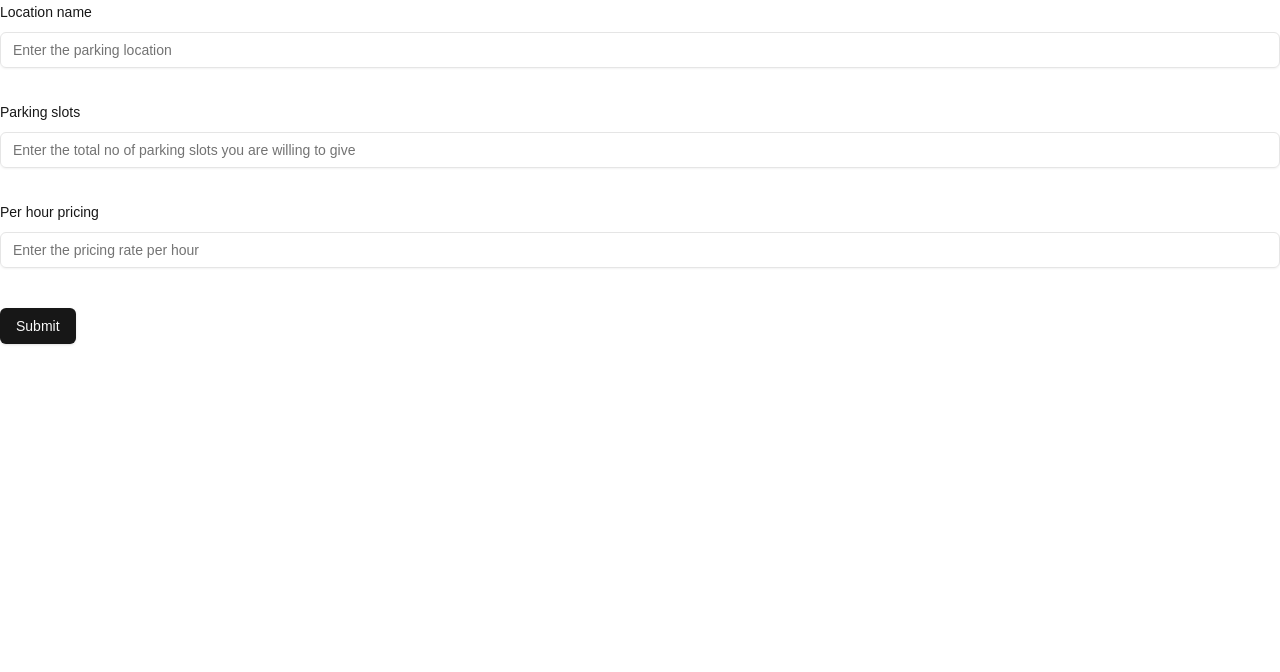
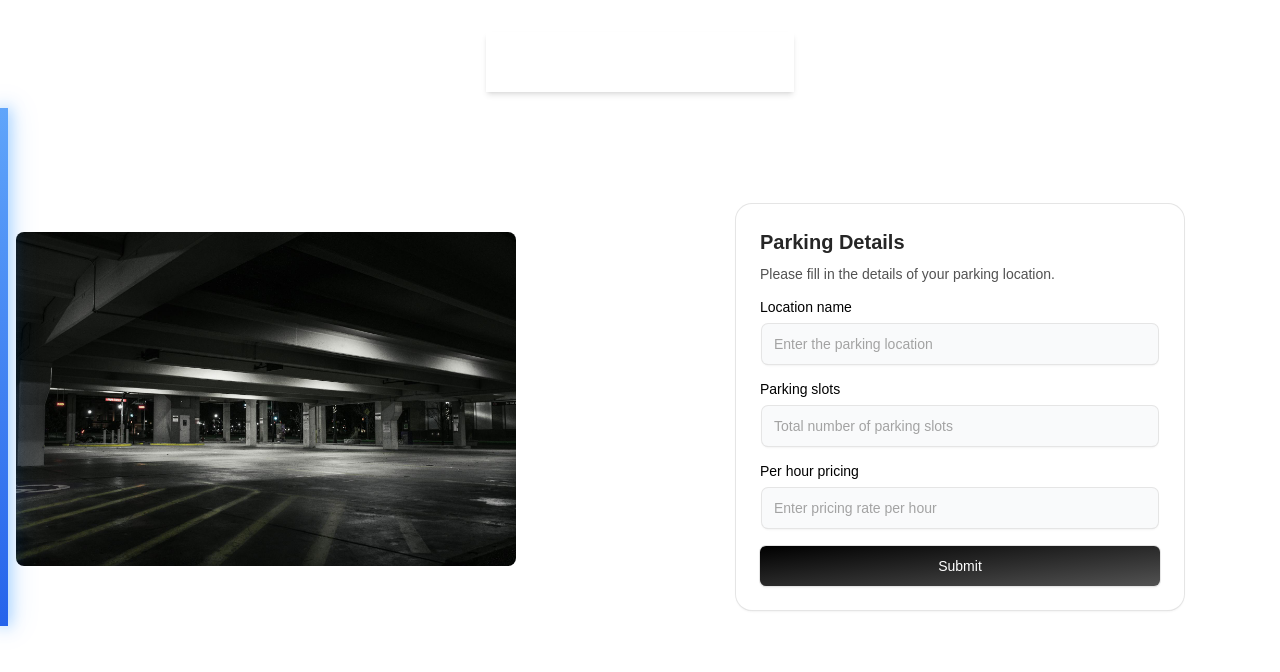
Before and after one commit to Liquidator04/Parkit, a Next.js app: page /hostform in a window 1280 px wide. Shown: the top 672 px of the page. Built offline with nearby package versions, Linux system fonts and the light colour scheme.

Commit message:
host form

```diff
--- a/package.json
+++ b/package.json
@@ -16,6 +16,7 @@
     "@radix-ui/react-slot": "^1.1.0",
     "@supabase/ssr": "^0.5.1",
     "@supabase/supabase-js": "^2.45.4",
+    "@tabler/icons-react": "^3.17.0",
     "class-variance-authority": "^0.7.0",
     "clsx": "^2.1.1",
     "framer-motion": "^11.5.5",
--- a/src/app/globals.css
+++ b/src/app/globals.css
@@ -2,6 +2,11 @@
 @tailwind components;
 @tailwind utilities;
 
+@layer utilities {
+  .shadow-glow {
+    box-shadow: 0 0 15px rgba(0, 128, 255, 0.5), 0 0 30px rgba(0, 128, 255, 0.3);
+  }
+}
 :root {
   --background: #ffffff;
   --foreground: #171717;
--- a/src/app/hostform/page.jsx
+++ b/src/app/hostform/page.jsx
@@ -1,9 +1,45 @@
 import { ProfileForm } from "@/components/host-form";
+import Image from 'next/image';
+import signinimage from "../public/signinpic.jpg";
 
-export default function page() {
+
+
+
+import { Montserrat } from 'next/font/google';
+
+const montserrat = Montserrat({
+  subsets: ['latin'],
+  weight: ['400', '600', '700'], // Choose the weights you need
+});
+
+export default function Page() {
   return (
     <>
-      <ProfileForm />
+<div className={montserrat.className}>
+<div className="flex justify-center mt-8">
+  <h1 className="text-5xl md:text-6xl font-extrabold text-white mb-4 shadow-md">
+    Let's Host
+  </h1>
+</div>
+    </div>
+    <div className="flex items-center justify-between max-w-7xl mx-auto p-4 relative mt-15">
+
+      {/* Glowing line */}
+      <div className="absolute left-0 top-0 h-full w-2 bg-gradient-to-b from-blue-400 to-blue-600 shadow-glow" />
+
+      <div className="w-1/2 pr-4 mt-16">
+        <Image
+          src={signinimage}
+          alt="Description of the image"
+          width={500}
+          height={300}
+          className="rounded-lg"
+        />
+      </div>
+      <div className="w-1/2 pl-4">
+        <ProfileForm />
+      </div>
+    </div>
     </>
   );
 }
--- a/src/app/payment/page.jsx
+++ b/src/app/payment/page.jsx
@@ -2,10 +2,12 @@
 import React, { useState } from "react";
 import Script from "next/script";
 
+import { useRouter } from "next/navigation"; // Import useRouter
+
 const PaymentPage = () => {
   const [hours, setHours] = useState(1); // Default to 1 hour
   const [isProcessing, setIsProcessing] = useState(false);
-
+  const router = useRouter();
   const RATE_PER_HOUR = 10;
   const AMOUNT = hours * RATE_PER_HOUR; // Calculate amount based on hours
 
@@ -31,7 +33,7 @@ const PaymentPage = () => {
         order_id: data.orderId, // Order ID from the backend
         handler: function (response) {
           console.log("Payment Successful", response);
-
+          router.push(`/parkingqr/${data.orderId}`);
         },
         prefill: {
           name: "John Doe",
--- a/src/components/host-form.jsx
+++ b/src/components/host-form.jsx
@@ -1,22 +1,19 @@
 "use client";
 
 import { createClient } from "@supabase/supabase-js";
-
 import { zodResolver } from "@hookform/resolvers/zod";
 import { useForm } from "react-hook-form";
 import { z } from "zod";
-
 import { Button } from "@/components/ui/button";
 import {
   Form,
   FormControl,
-  FormDescription,
   FormField,
-  FormItem,
   FormLabel,
   FormMessage,
 } from "@/components/ui/form";
 import { Input } from "@/components/ui/input";
+import { Label } from "@/components/ui/label"; // Import your Label component
 
 const formSchema = z.object({
   Locationname: z.string().min(2, {
@@ -31,29 +28,26 @@ const formSchema = z.object({
 });
 
 export function ProfileForm() {
-  // 1. Define your form.
   const form = useForm({
     resolver: zodResolver(formSchema),
     defaultValues: {},
   });
 
-  // 2. Define a submit handler.
   async function onSubmit(values) {
-    // Creating the host with numeric values
     const supabase = createClient(
       process.env.NEXT_PUBLIC_SUPABASE_URL,
       process.env.NEXT_PUBLIC_SUPABASE_ANON_KEY
     );
     try {
-      let data = {
+      const data = {
         place: values.Locationname,
         ParkingSlots: values.Parkingslots,
         Pricing: values.Perhourpricing,
       };
-      const res = await fetch("/api/geolocation", {
+      await fetch("/api/geolocation", {
         method: "POST",
-        header: {
-          "Content-Type": "application/json", // Specify the content type
+        headers: {
+          "Content-Type": "application/json",
         },
         body: JSON.stringify(data),
       });
@@ -63,58 +57,60 @@ export function ProfileForm() {
   }
 
   return (
+    <div className="max-w-md mt-20 w-full mx-auto p-6 rounded-2xl shadow-input bg-white dark:bg-black">
+      <h2 className="font-bold text-xl text-neutral-800 dark:text-neutral-200">Parking Details</h2>
+      <p className="text-neutral-600 text-sm max-w-sm mt-2 dark:text-neutral-300">
+        Please fill in the details of your parking location.
+      </p>
       <Form {...form}>
-      <form onSubmit={form.handleSubmit(onSubmit)} className="space-y-8">
+        <form onSubmit={form.handleSubmit(onSubmit)} className="space-y-4 mt-4">
           <FormField
             control={form.control}
             name="Locationname"
             render={({ field }) => (
-            <FormItem>
+              <div className="flex flex-col space-y-2">
                 <FormLabel>Location name</FormLabel>
                 <FormControl>
                   <Input placeholder="Enter the parking location" {...field} />
                 </FormControl>
-              <FormDescription></FormDescription>
                 <FormMessage />
-            </FormItem>
+              </div>
             )}
           />
           <FormField
             control={form.control}
             name="Parkingslots"
             render={({ field }) => (
-            <FormItem>
+              <div className="flex flex-col space-y-2">
                 <FormLabel>Parking slots</FormLabel>
                 <FormControl>
-                <Input
-                  placeholder="Enter the total no of parking slots you are willing to give"
-                  {...field}
-                />
+                  <Input placeholder="Total number of parking slots" {...field} />
                 </FormControl>
-              <FormDescription></FormDescription>
                 <FormMessage />
-            </FormItem>
+              </div>
             )}
           />
           <FormField
             control={form.control}
             name="Perhourpricing"
             render={({ field }) => (
-            <FormItem>
+              <div className="flex flex-col space-y-2">
                 <FormLabel>Per hour pricing</FormLabel>
                 <FormControl>
-                <Input
-                  placeholder="Enter the pricing rate per hour"
-                  {...field}
-                />
+                  <Input placeholder="Enter pricing rate per hour" {...field} />
                 </FormControl>
-              <FormDescription></FormDescription>
                 <FormMessage />
-            </FormItem>
+              </div>
             )}
           />
-        <Button type="submit">Submit</Button>
+          <Button
+            type="submit"
+            className="bg-gradient-to-br from-black to-neutral-600 w-full text-white rounded-md h-10 font-medium shadow-input"
+          >
+            Submit
+          </Button>
         </form>
       </Form>
+    </div>
   );
 }
--- a/src/components/ui/input.jsx
+++ b/src/components/ui/input.jsx
@@ -1,19 +1,58 @@
-import * as React from "react"
-
-import { cn } from "@/lib/utils"
+// Input component extends from shadcnui - https://ui.shadcn.com/docs/components/input
+"use client";;
+import * as React from "react";
+import { cn } from "@/lib/utils";
+import { useMotionTemplate, useMotionValue, motion } from "framer-motion";
 
 const Input = React.forwardRef(({ className, type, ...props }, ref) => {
+  const radius = 100; // change this to increase the rdaius of the hover effect
+  const [visible, setVisible] = React.useState(false);
+
+  let mouseX = useMotionValue(0);
+  let mouseY = useMotionValue(0);
+
+  function handleMouseMove({
+    currentTarget,
+    clientX,
+    clientY
+  }) {
+    let { left, top } = currentTarget.getBoundingClientRect();
+
+    mouseX.set(clientX - left);
+    mouseY.set(clientY - top);
+  }
   return (
-    (<input
-      type={type}
-      className={cn(
-        "flex h-9 w-full rounded-md border border-input bg-transparent px-3 py-1 text-sm shadow-sm transition-colors file:border-0 file:bg-transparent file:text-sm file:font-medium file:text-foreground placeholder:text-muted-foreground focus-visible:outline-none focus-visible:ring-1 focus-visible:ring-ring disabled:cursor-not-allowed disabled:opacity-50",
-        className
-      )}
-      ref={ref}
-      {...props} />)
+    (<motion.div
+      style={{
+        background: useMotionTemplate`
+      radial-gradient(
+        ${visible ? radius + "px" : "0px"} circle at ${mouseX}px ${mouseY}px,
+        var(--blue-500),
+        transparent 80%
+      )
+    `,
+      }}
+      onMouseMove={handleMouseMove}
+      onMouseEnter={() => setVisible(true)}
+      onMouseLeave={() => setVisible(false)}
+      className="p-[2px] rounded-lg transition duration-300 group/input">
+      <input
+        type={type}
+        className={cn(
+          `flex h-10 w-full border-none bg-gray-50 dark:bg-zinc-800 text-black dark:text-white shadow-input rounded-md px-3 py-2 text-sm  file:border-0 file:bg-transparent
+        file:text-sm file:font-medium placeholder:text-neutral-400 dark:placeholder-text-neutral-600
+        focus-visible:outline-none focus-visible:ring-[2px]  focus-visible:ring-neutral-400 dark:focus-visible:ring-neutral-600
+         disabled:cursor-not-allowed disabled:opacity-50
+         dark:shadow-[0px_0px_1px_1px_var(--neutral-700)]
+         group-hover/input:shadow-none transition duration-400
+         `,
+          className
+        )}
+        ref={ref}
+        {...props} />
+    </motion.div>)
   );
-})
-Input.displayName = "Input"
+});
+Input.displayName = "Input";
 
-export { Input }
+export { Input };
--- a/src/components/ui/label.jsx
+++ b/src/components/ui/label.jsx
@@ -1,18 +1,20 @@
-"use client"
+// Label component extends from shadcnui - https://ui.shadcn.com/docs/components/label
 
-import * as React from "react"
-import * as LabelPrimitive from "@radix-ui/react-label"
-import { cva } from "class-variance-authority";
+"use client";
+import * as React from "react";
+import * as LabelPrimitive from "@radix-ui/react-label";
 
-import { cn } from "@/lib/utils"
-
-const labelVariants = cva(
-  "text-sm font-medium leading-none peer-disabled:cursor-not-allowed peer-disabled:opacity-70"
-)
+import { cn } from "@/lib/utils";
 
 const Label = React.forwardRef(({ className, ...props }, ref) => (
-  <LabelPrimitive.Root ref={ref} className={cn(labelVariants(), className)} {...props} />
-))
-Label.displayName = LabelPrimitive.Root.displayName
+  <LabelPrimitive.Root
+    ref={ref}
+    className={cn(
+      "text-sm font-medium text-black dark:text-white leading-none peer-disabled:cursor-not-allowed peer-disabled:opacity-70",
+      className
+    )}
+    {...props} />
+));
+Label.displayName = LabelPrimitive.Root.displayName;
 
-export { Label }
+export { Label };
--- a/tailwind.config.js
+++ b/tailwind.config.js
@@ -18,31 +18,31 @@ module.exports = {
         foreground: 'hsl(var(--foreground))',
         card: {
           DEFAULT: 'hsl(var(--card))',
-          foreground: 'hsl(var(--card-foreground))'
+          foreground: 'hsl(var(--card-foreground))',
         },
         popover: {
           DEFAULT: 'hsl(var(--popover))',
-          foreground: 'hsl(var(--popover-foreground))'
+          foreground: 'hsl(var(--popover-foreground))',
         },
         primary: {
           DEFAULT: 'hsl(var(--primary))',
-          foreground: 'hsl(var(--primary-foreground))'
+          foreground: 'hsl(var(--primary-foreground))',
         },
         secondary: {
           DEFAULT: 'hsl(var(--secondary))',
-          foreground: 'hsl(var(--secondary-foreground))'
+          foreground: 'hsl(var(--secondary-foreground))',
         },
         muted: {
           DEFAULT: 'hsl(var(--muted))',
-          foreground: 'hsl(var(--muted-foreground))'
+          foreground: 'hsl(var(--muted-foreground))',
         },
         accent: {
           DEFAULT: 'hsl(var(--accent))',
-          foreground: 'hsl(var(--accent-foreground))'
+          foreground: 'hsl(var(--accent-foreground))',
         },
         destructive: {
           DEFAULT: 'hsl(var(--destructive))',
-          foreground: 'hsl(var(--destructive-foreground))'
+          foreground: 'hsl(var(--destructive-foreground))',
         },
         border: 'hsl(var(--border))',
         input: 'hsl(var(--input))',
@@ -52,13 +52,16 @@ module.exports = {
           '2': 'hsl(var(--chart-2))',
           '3': 'hsl(var(--chart-3))',
           '4': 'hsl(var(--chart-4))',
-          '5': 'hsl(var(--chart-5))'
-        }
+          '5': 'hsl(var(--chart-5))',
+        },
       },
       borderRadius: {
         lg: 'var(--radius)',
         md: 'calc(var(--radius) - 2px)',
-        sm: 'calc(var(--radius) - 4px)'
+        sm: 'calc(var(--radius) - 4px)',
+      },
+      boxShadow: {
+        input: `0px 2px 3px -1px rgba(0,0,0,0.1), 0px 1px 0px 0px rgba(25,28,33,0.02), 0px 0px 0px 1px rgba(25,28,33,0.08)`,
       },
       animation: {
         move: "move 5s linear infinite",
@@ -69,11 +72,11 @@ module.exports = {
           "100%": { transform: "translateX(200px)" },
         },
       },
-    }
+    },
   },
   plugins: [
     require("tailwindcss-animate"),
-    addVariablesForColors, // Add your custom plugin here
+    addVariablesForColors,
   ],
 };
 
```
Also changed, not shown: src/app/parkingqr/[id]/page.jsx (added, +33 -0 lines), src/components/example/signup-form-demo.jsx (added, +114 -0 lines), src/app/public/signinpic.jpg (added), 1 other file (tests, documents, lock files or other folders). Lines whose indentation alone changed are shown as unchanged.
